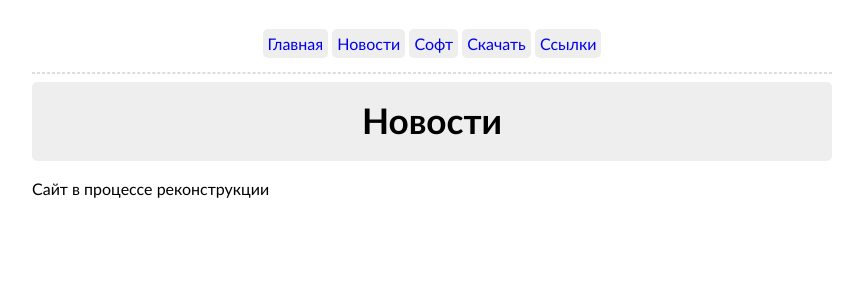
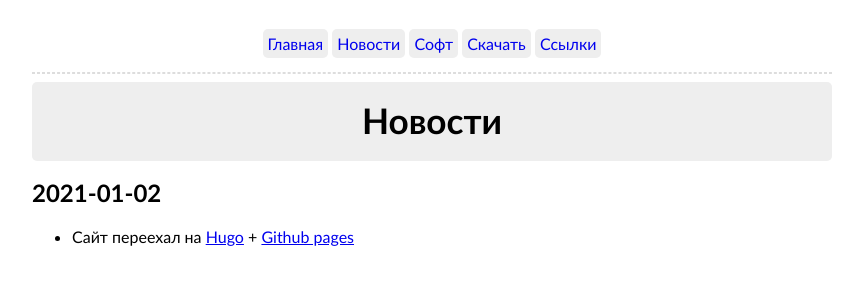
Before and after one commit to mmamkin/mmamkin.github.io, a plain HTML site: page news/index.html in a window 1280 px wide. Shown: the whole page, without its empty margins (208-1071 px from the left). Drawn offline with Linux system fonts and the light colour scheme.

Commit message:
rebuilding site Sat 02 Jan 2021 07:14:42 PM +05

```diff
--- a/index.xml
+++ b/index.xml
@@ -36,7 +36,7 @@
       <pubDate>Mon, 01 Jan 0001 00:00:00 +0000</pubDate>
 
       <guid>https://mtmlab.ru/news/</guid>
-      <description>Сайт в процессе реконструкции</description>
+      <description>2021-01-02  Сайт переехал на Hugo + Github pages  </description>
     </item>
 
     <item>
--- a/news/index.html
+++ b/news/index.html
@@ -34,6 +34,9 @@
 </div>
 
 <main>
-<p>Сайт в процессе реконструкции</p>
+<h2 id="2021-01-02">2021-01-02</h2>
+<ul>
+<li>Сайт переехал на <a href="https://gohugo.io/">Hugo</a> + <a href="https://pages.github.com/">Github pages</a></li>
+</ul>
 
 </main>
```
